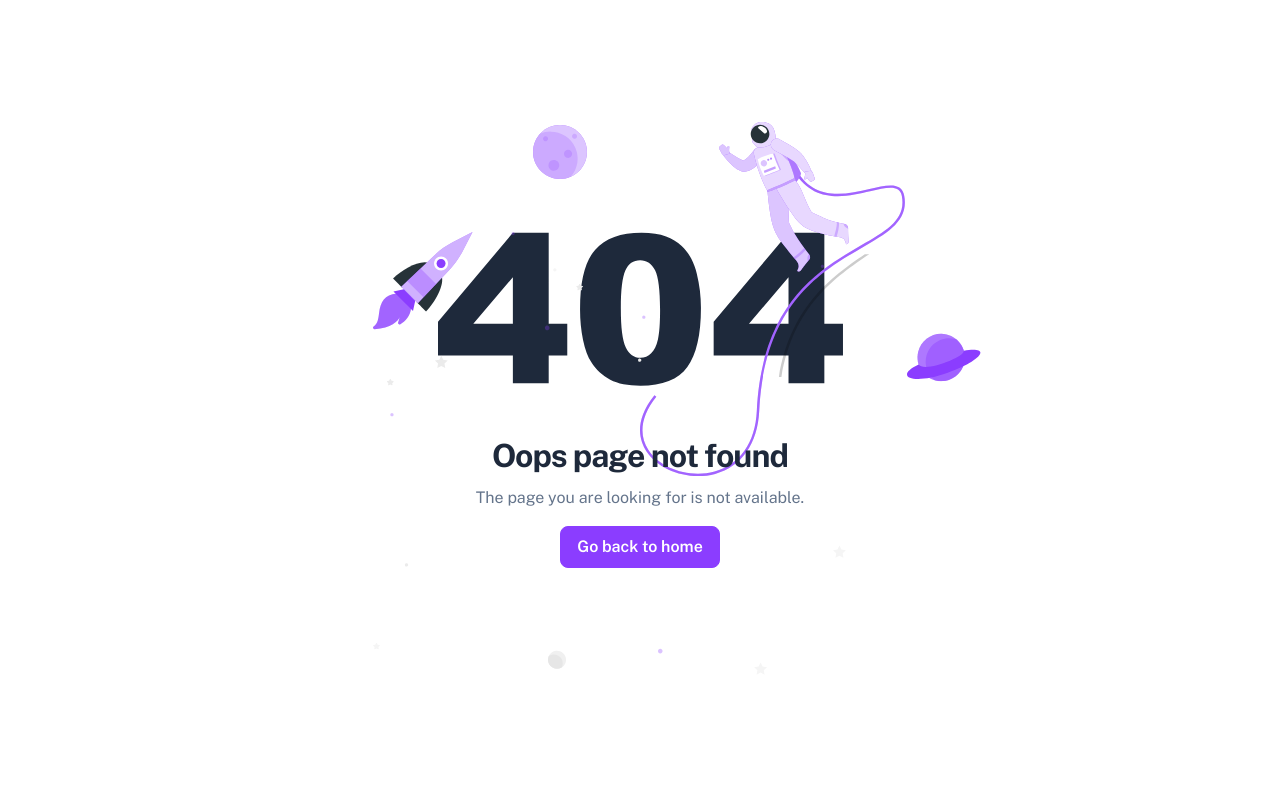
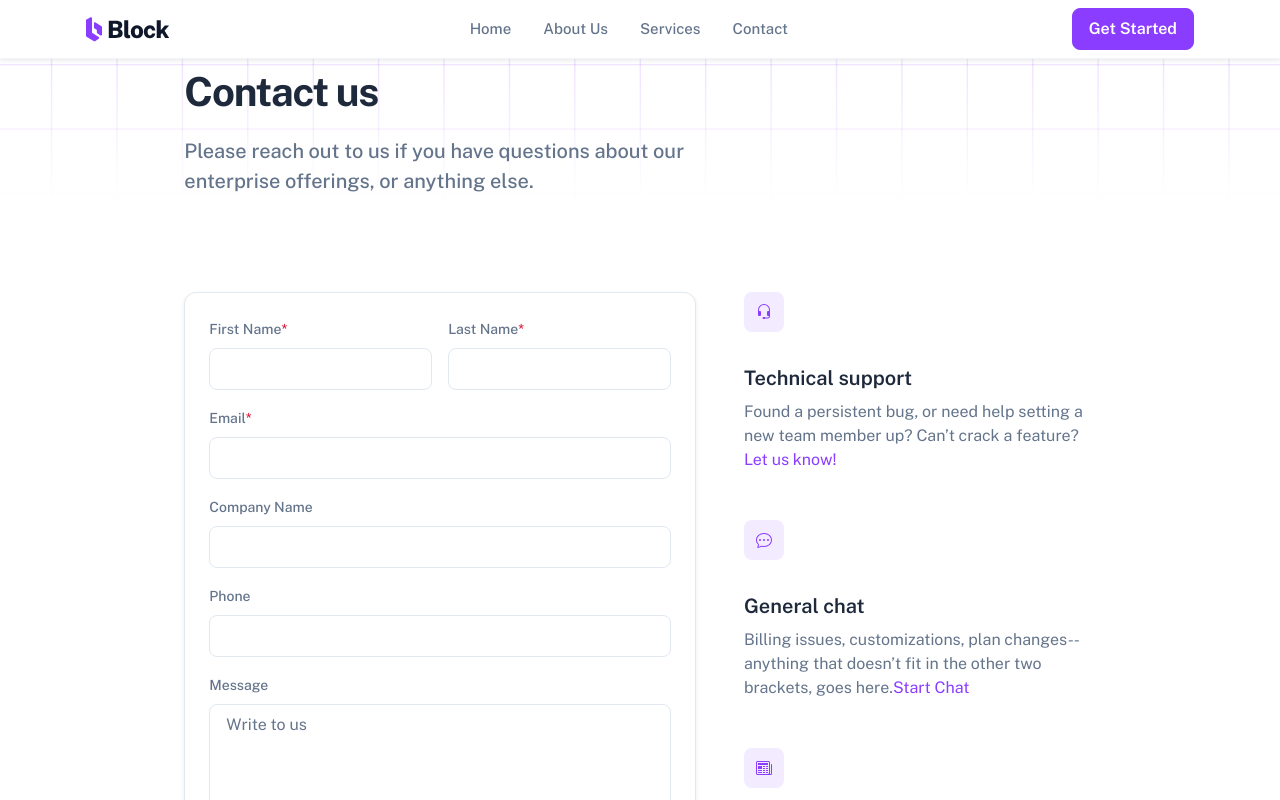
Before and after one commit to Ayomide2604/apply-bridge-frontend, a React (Vite) app: page /contact in a window 1280 px wide. Before the commit this address led to /page-not-found. Shown: the top 800 px of the page. Built offline with nearby package versions, Linux system fonts and the light colour scheme.

Commit message:
Cintact pa

```diff
--- a/src/App.jsx
+++ b/src/App.jsx
@@ -7,6 +7,7 @@ import Signup from "./pages/Signup";
 import ForgotPassword from "./pages/ForgotPassword";
 import ScrollToTop from "./components/ScrollToTop";
 import ErrorPage from "./pages/ErrorPage";
+import Contact from "./pages/Contact";
 
 function App() {
 	return (
@@ -15,6 +16,7 @@ function App() {
 			<main className="app">
 				<Routes>
 					<Route index element={<HomeScreen />} />
+					<Route path="/contact" element={<Contact />} />
 					<Route path="/login" element={<Login />} />
 					<Route path="/signup" element={<Signup />} />
 					<Route path="/forgot-password" element={<ForgotPassword />} />
--- a/src/components/Header.jsx
+++ b/src/components/Header.jsx
@@ -62,7 +62,7 @@ const Header = () => {
 									</Link>
 								</li>
 								<li className="nav-item ">
-									<Link className="nav-link " to="#" role="button">
+									<Link className="nav-link " to="/contact" role="button">
 										Contact
 									</Link>
 								</li>
--- /dev/null
+++ b/src/pages/Contact.jsx
@@ -0,0 +1,234 @@
+import React from "react";
+
+const Contact = () => {
+	return (
+		<>
+			<div className="pattern-square" />
+			{/*Pageheader start*/}
+			<section className="py-5 py-lg-8">
+				<div className="container">
+					<div className="row">
+						<div className="col-lg-6 offset-lg-1 col-md-12 col-12">
+							<h1 className="mb-3">Contact us</h1>
+							<p className="mb-0 lead">
+								Please reach out to us if you have questions about our
+								enterprise offerings, or anything else.
+							</p>
+						</div>
+					</div>
+				</div>
+			</section>
+			{/*Pageheader end*/}
+			{/*Contact us start*/}
+			<section className="mb-xl-9 my-5">
+				<div className="container">
+					<div className="row">
+						<div className="col-lg-10 offset-lg-1 col-md-12 col-12">
+							<div className="row g-xl-7 gy-5">
+								<div className="col-md-7 col-12">
+									<div className="card shadow-sm">
+										<div className="card-body">
+											<form className="row g-3 needs-validation" noValidate="">
+												<div className="col-lg-6 col-md-12">
+													<label
+														htmlFor="contactFirstNameInput"
+														className="form-label"
+													>
+														First Name
+														<span className="text-danger">*</span>
+													</label>
+													<input
+														type="text"
+														className="form-control"
+														id="contactFirstNameInput"
+														required=""
+													/>
+													<div className="invalid-feedback">
+														Please enter firstname.
+													</div>
+												</div>
+												<div className="col-lg-6 col-md-12">
+													<label
+														htmlFor="contactLastNameInput"
+														className="form-label"
+													>
+														Last Name
+														<span className="text-danger">*</span>
+													</label>
+													<input
+														type="text"
+														className="form-control"
+														id="contactLastNameInput"
+														required=""
+													/>
+													<div className="invalid-feedback">
+														Please enter lastname.
+													</div>
+												</div>
+												<div className="col-md-12">
+													<label
+														htmlFor="contactEmailInput"
+														className="form-label"
+													>
+														Email
+														<span className="text-danger">*</span>
+													</label>
+													<input
+														type="email"
+														className="form-control"
+														id="contactEmailInput"
+														required=""
+													/>
+													<div className="invalid-feedback">
+														Please enter email.
+													</div>
+												</div>
+												<div className="col-md-12">
+													<label
+														htmlFor="contactCompanyNameInput"
+														className="form-label"
+													>
+														Company Name
+													</label>
+													<input
+														type="text"
+														className="form-control"
+														id="contactCompanyNameInput"
+														required=""
+													/>
+													<div className="invalid-feedback">
+														Please enter company name.
+													</div>
+												</div>
+												<div className="col-md-12">
+													<label
+														htmlFor="contactPhoneInput"
+														className="form-label"
+													>
+														Phone
+													</label>
+													<input
+														type="tel"
+														className="form-control"
+														id="contactPhoneInput"
+														required=""
+													/>
+													<div className="invalid-feedback">
+														Please enter phone.
+													</div>
+												</div>
+												<div className="col-md-12">
+													<label
+														htmlFor="contactTextarea"
+														className="form-label"
+													>
+														Message
+													</label>
+													<textarea
+														className="form-control"
+														id="contactTextarea"
+														placeholder="Write to us"
+														rows={4}
+														required=""
+														defaultValue={""}
+													/>
+													<div className="invalid-feedback">
+														Please enter a message.
+													</div>
+												</div>
+												<div className="d-grid">
+													<button className="btn btn-primary" type="submit">
+														Send
+													</button>
+												</div>
+											</form>
+										</div>
+									</div>
+								</div>
+								<div className="col-md-5 col-12">
+									<div className="mb-7">
+										<div className="icon-shape bg-primary bg-opacity-10 rounded icon-md mb-5">
+											<svg
+												xmlns="http://www.w3.org/2000/svg"
+												width={16}
+												height={16}
+												fill="currentColor"
+												className="bi bi-headset text-primary"
+												viewBox="0 0 16 16"
+											>
+												<path d="M8 1a5 5 0 0 0-5 5v1h1a1 1 0 0 1 1 1v3a1 1 0 0 1-1 1H3a1 1 0 0 1-1-1V6a6 6 0 1 1 12 0v6a2.5 2.5 0 0 1-2.5 2.5H9.366a1 1 0 0 1-.866.5h-1a1 1 0 1 1 0-2h1a1 1 0 0 1 .866.5H11.5A1.5 1.5 0 0 0 13 12h-1a1 1 0 0 1-1-1V8a1 1 0 0 1 1-1h1V6a5 5 0 0 0-5-5z" />
+											</svg>
+										</div>
+										<div>
+											<h4>Technical support</h4>
+											<p className="mb-0">
+												Found a persistent bug, or need help setting a new team
+												member up? Can’t crack a feature?
+												<a href="#" className="text-primary">
+													Let us know!
+												</a>
+											</p>
+										</div>
+									</div>
+									<div className="mb-7">
+										<div className="icon-shape bg-primary bg-opacity-10 rounded icon-md mb-5">
+											<svg
+												xmlns="http://www.w3.org/2000/svg"
+												width={16}
+												height={16}
+												fill="currentColor"
+												className="bi bi-chat-dots text-primary"
+												viewBox="0 0 16 16"
+											>
+												<path d="M5 8a1 1 0 1 1-2 0 1 1 0 0 1 2 0zm4 0a1 1 0 1 1-2 0 1 1 0 0 1 2 0zm3 1a1 1 0 1 0 0-2 1 1 0 0 0 0 2z" />
+												<path d="m2.165 15.803.02-.004c1.83-.363 2.948-.842 3.468-1.105A9.06 9.06 0 0 0 8 15c4.418 0 8-3.134 8-7s-3.582-7-8-7-8 3.134-8 7c0 1.76.743 3.37 1.97 4.6a10.437 10.437 0 0 1-.524 2.318l-.003.011a10.722 10.722 0 0 1-.244.637c-.079.186.074.394.273.362a21.673 21.673 0 0 0 .693-.125zm.8-3.108a1 1 0 0 0-.287-.801C1.618 10.83 1 9.468 1 8c0-3.192 3.004-6 7-6s7 2.808 7 6c0 3.193-3.004 6-7 6a8.06 8.06 0 0 1-2.088-.272 1 1 0 0 0-.711.074c-.387.196-1.24.57-2.634.893a10.97 10.97 0 0 0 .398-2z" />
+											</svg>
+										</div>
+										<div>
+											<h4>General chat</h4>
+											<p className="mb-0">
+												Billing issues, customizations, plan changes--anything
+												that doesn’t fit in the other two brackets, goes here.
+												<a href="#" className="text-primary">
+													Start Chat
+												</a>
+											</p>
+										</div>
+									</div>
+									<div className="mb-7">
+										<div className="icon-shape bg-primary bg-opacity-10 rounded icon-md mb-5">
+											<svg
+												xmlns="http://www.w3.org/2000/svg"
+												width={16}
+												height={16}
+												fill="currentColor"
+												className="bi bi-newspaper text-primary"
+												viewBox="0 0 16 16"
+											>
+												<path d="M0 2.5A1.5 1.5 0 0 1 1.5 1h11A1.5 1.5 0 0 1 14 2.5v10.528c0 .3-.05.654-.238.972h.738a.5.5 0 0 0 .5-.5v-9a.5.5 0 0 1 1 0v9a1.5 1.5 0 0 1-1.5 1.5H1.497A1.497 1.497 0 0 1 0 13.5v-11zM12 14c.37 0 .654-.211.853-.441.092-.106.147-.279.147-.531V2.5a.5.5 0 0 0-.5-.5h-11a.5.5 0 0 0-.5.5v11c0 .278.223.5.497.5H12z" />
+												<path d="M2 3h10v2H2V3zm0 3h4v3H2V6zm0 4h4v1H2v-1zm0 2h4v1H2v-1zm5-6h2v1H7V6zm3 0h2v1h-2V6zM7 8h2v1H7V8zm3 0h2v1h-2V8zm-3 2h2v1H7v-1zm3 0h2v1h-2v-1zm-3 2h2v1H7v-1zm3 0h2v1h-2v-1z" />
+											</svg>
+										</div>
+										<div>
+											<h4>Help Center</h4>
+											<p className="mb-0">
+												Want to share feedback on an existing feature or suggest
+												a new one? Talk to us!
+												<a href="#" className="text-primary">
+													Visit Help Center
+												</a>
+											</p>
+										</div>
+									</div>
+								</div>
+							</div>
+						</div>
+					</div>
+				</div>
+			</section>
+			{/*Contact us end*/}
+		</>
+	);
+};
+
+export default Contact;
```
